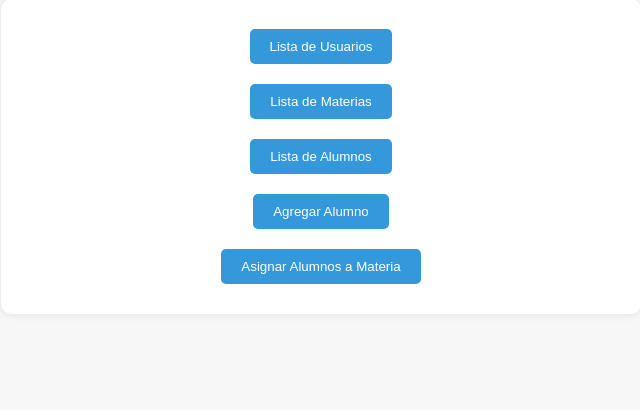
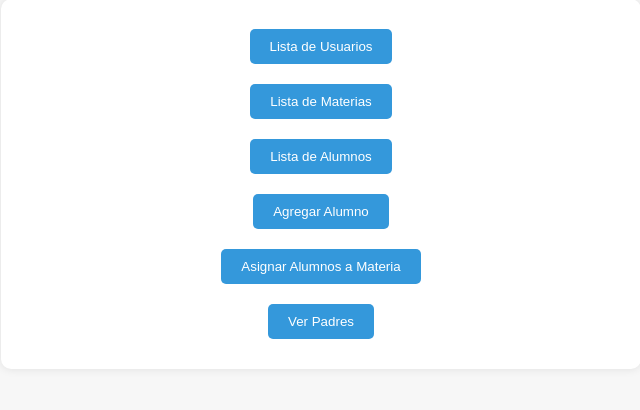
Before and after one commit to LuisPHernandez/ProyectoPOO2024, a Flask app: page /admin in a window 1280 px wide. Shown: the part 164-574 px from the top of the page, without its empty margins (319-959 px from the left). Run offline with Flask 3, Linux system fonts and the light colour scheme.

Commit message:
Mostrar listado de usuarios de tipo Padre

```diff
--- a/src/__init__.py
+++ b/src/__init__.py
@@ -216,3 +216,8 @@ def asignar_alumno(materia_id):
         return redirect(url_for('listar_materias'))
 
     return render_template('seleccionar_alumnos.html', form=form, materia=materia)
+
+@app.route('/admin/ver-padres')
+def ver_padres():
+    padres = model.Usuario.query.filter_by(tipo=3).all()  # tipo 3 corresponde a los usuarios de tipo "padre"
+    return render_template('ver_padres.html', padres=padres)
--- a/src/templates/admin.html
+++ b/src/templates/admin.html
@@ -23,5 +23,8 @@
     <form action="{{ url_for('listar_materias') }}" method="get" class="asignar-alumnos-btn">
         <input type="submit" value="Asignar Alumnos a Materia" class="btn-primario">
     </form>
+    <form action="{{ url_for('ver_padres') }}" method="get">
+        <input type="submit" value="Ver Padres" class="btn-primario">
+    </form>
 </div>
 {% endblock %}
```
Also changed, not shown: src/templates/ver_padres.html (added, +30 -0 lines).
